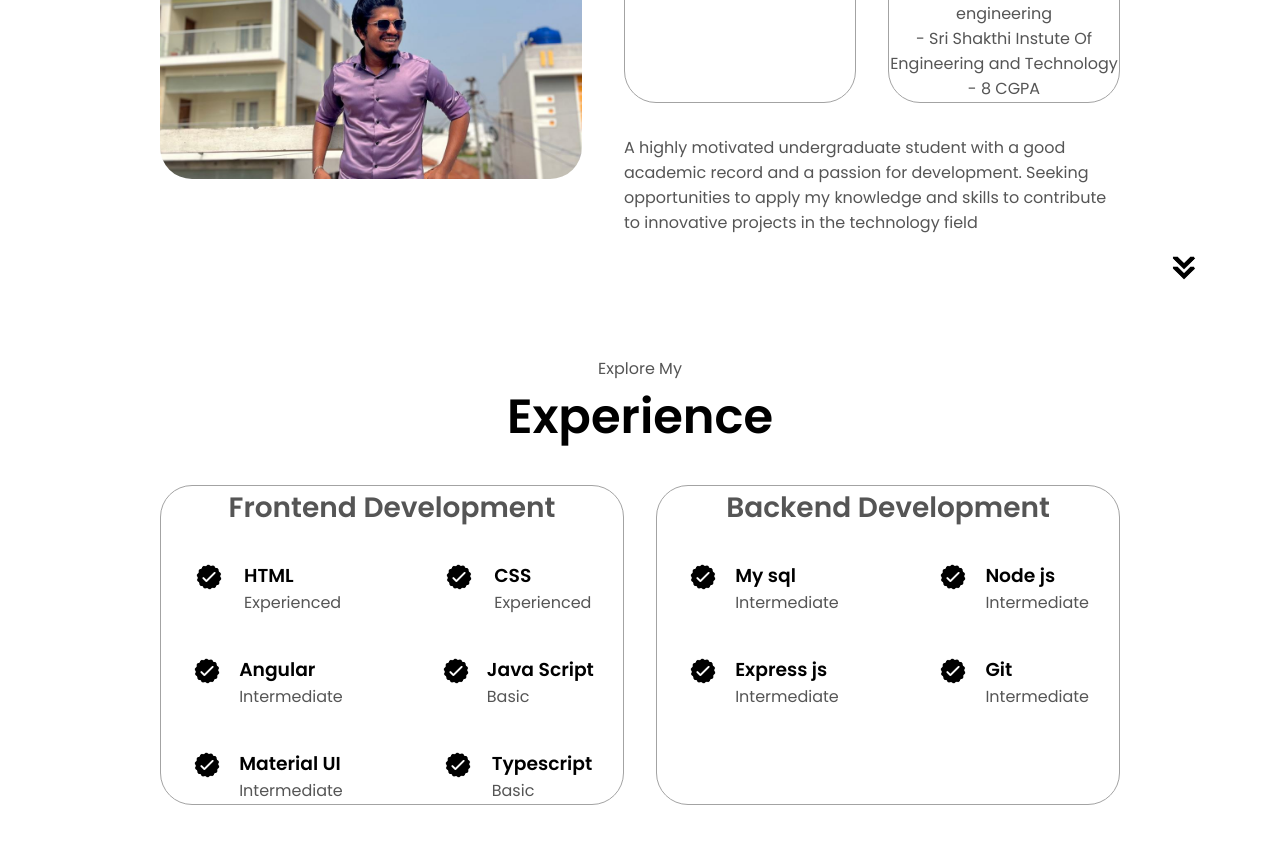
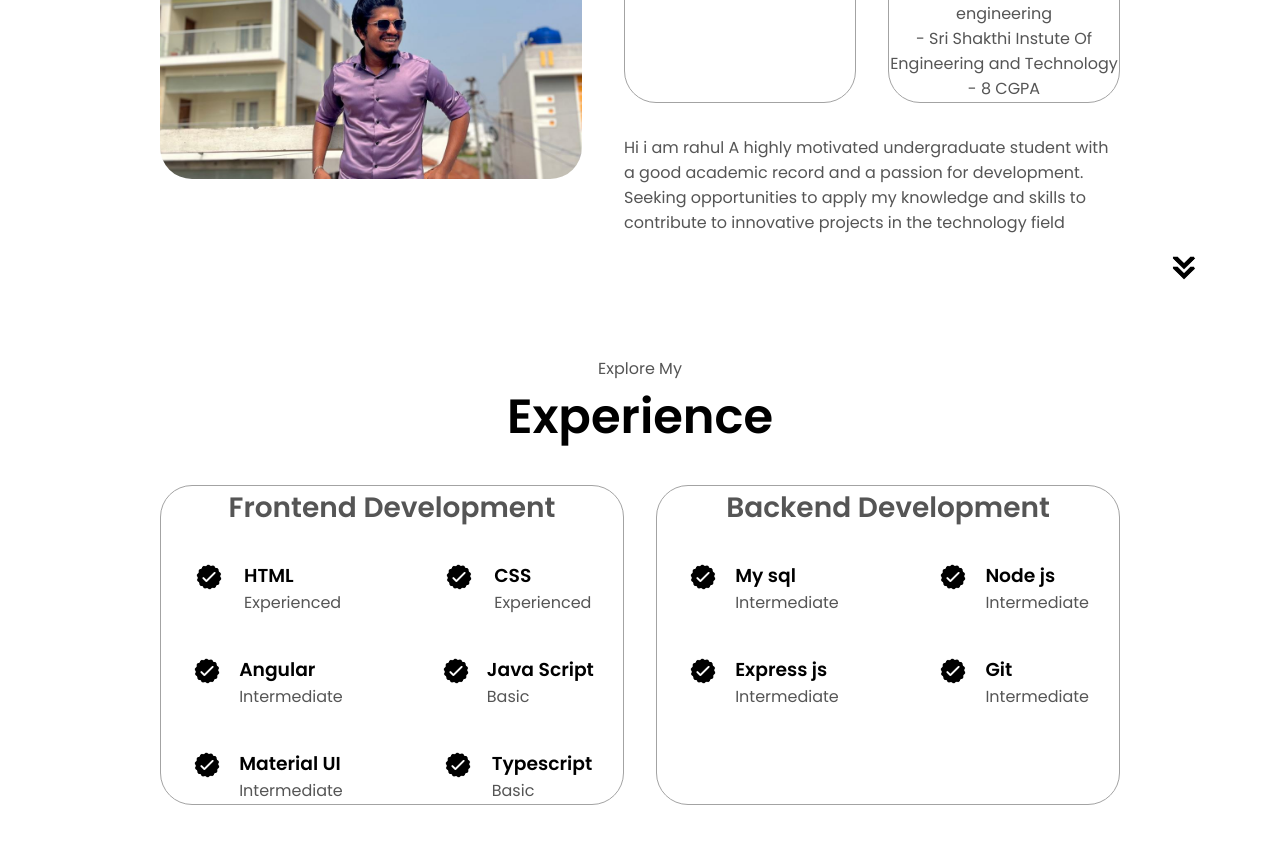
Before and after one commit to rahulvenkateswaran/portfolio, a plain HTML site: page index.html in a window 1280 px wide. Shown: the part 1340-2183 px from the top of the page. Drawn offline with Linux system fonts and the light colour scheme.

Commit message:
updations

```diff
--- a/index.html
+++ b/index.html
@@ -94,11 +94,14 @@
 
                     <div class="text-container">
                         <p>
+                            Hi i am rahul
                             A highly motivated undergraduate student with a good academic record
                             and a passion for development. Seeking opportunities to apply my
                             knowledge and skills to contribute to innovative projects in the
                             technology field
                         </p>
+
+
                     </div>
 
             </div>
```
